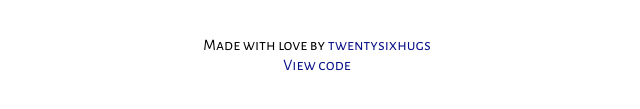
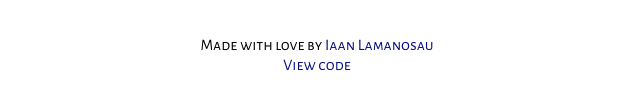
Before and after one commit to twentysixhugs/Battleship, a website built with webpack: page dist/index.html in a window 1280 px wide. Shown: the part 579-688 px from the top of the page, 323-963 px from the left. Built offline with nearby package versions, Linux system fonts and the light colour scheme.

Commit message:
Update index.html

```diff
--- a/dist/index.html
+++ b/dist/index.html
@@ -93,9 +93,9 @@
     </div>
   </div>
   <footer class="footer">
-    <div class="footer__text">Made with love by<a class="footer__link" href="https://github.com/twentysixhugs">
-        twentysixhugs</a></div>
-    <a class="footer__link" href="https://github.com/twentysixhugs/Battleship">View code</a>
+    <div class="footer__text">Made with love by<a class="footer__link" target="_blank" href="https://github.com/twentysixhugs">
+        Iaan Lamanosau</a></div>
+    <a class="footer__link" target="_blank" href="https://github.com/twentysixhugs/Battleship">View code</a>
   </footer>
   <script src="./main.js"></script>
 </body>
```
